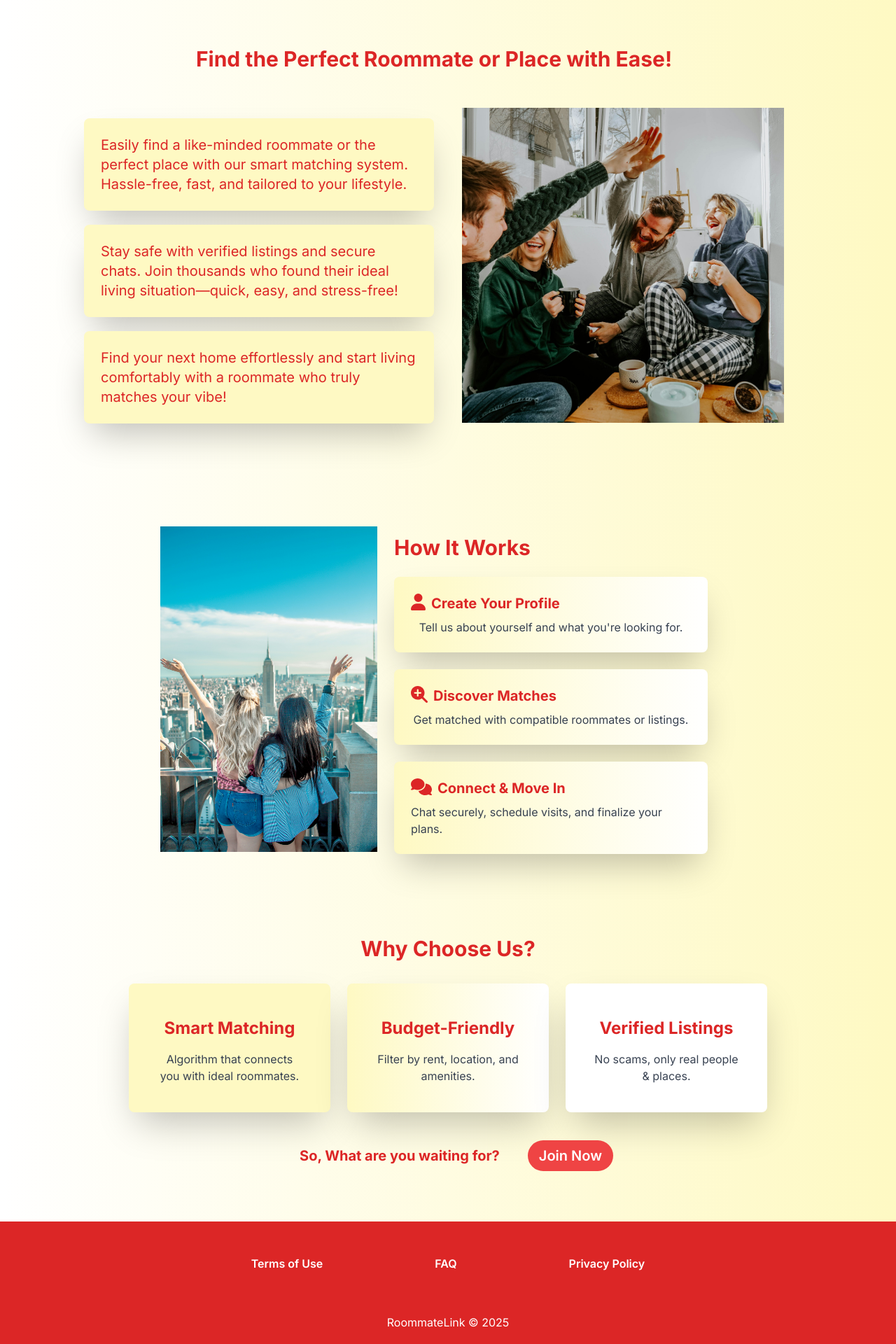
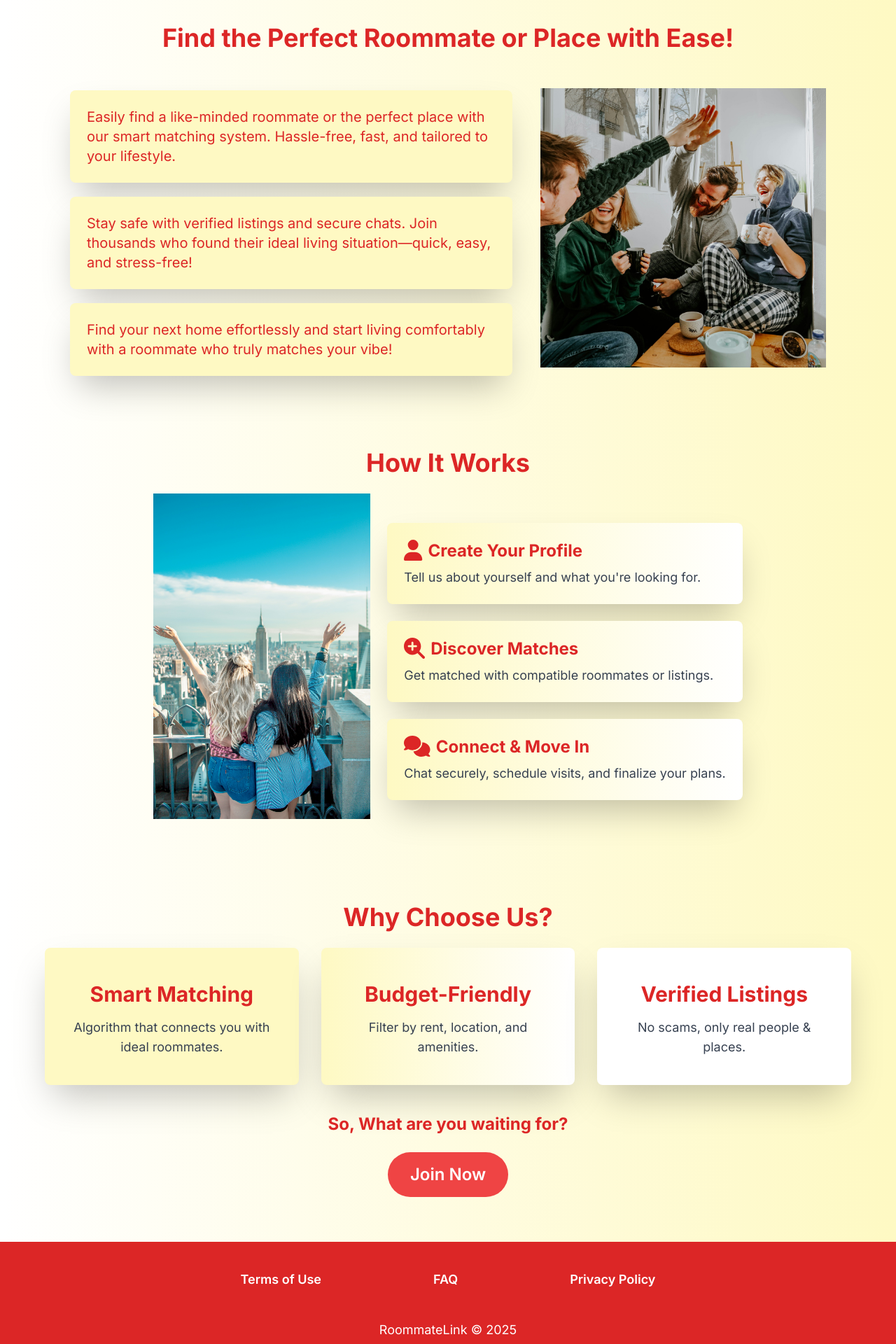
Before and after one commit to Evan-Proulx/RoommateLink-Frontend, a React (Vite) app: page / in a window 1280 px wide. Shown: the part 120-2040 px from the top of the page at 70% size. Built offline with nearby package versions, Linux system fonts and the light colour scheme; no server answers; a web font is replaced by a local one.

Commit message:
Make landing page responsive

```diff
--- a/src/Components/LandingPage/LandingPage.tsx
+++ b/src/Components/LandingPage/LandingPage.tsx
@@ -1,15 +1,10 @@
 import React, {useState} from "react";
 import {FontAwesomeIcon} from "@fortawesome/react-fontawesome";
 import {faComments, faMagnifyingGlassPlus, faUser} from "@fortawesome/free-solid-svg-icons";
-import {Link} from "react-router-dom";
-import MapPopup from "../Survey/SurveyComponents/Survey-Map-Popup.tsx";
 import LoginPopup from "./LoginPopup.tsx";
-
-
 
 const FirstSection = () => {
     const [isOn, setIsOn] = useState(false);
-
     const [isPopupOpen, setPopupOpen] = useState(false);
 
     const handleOpenPopup = () => {
@@ -21,12 +16,11 @@ const FirstSection = () => {
     };
 
     return (
-        <section className="bg-gradient-to-r from-white to-yellow-100 text-center pb-10 pl-0 pr-10">
-
-            <div className="flex justify-between items-center w-full px-10 py-4">
+        <section className="bg-gradient-to-r from-white to-yellow-100 text-center pb-10 pl-5 pr-5 md:pl-10 md:pr-10 lg:pl-20 lg:pr-20">
+            <div className="flex justify-between items-center w-full py-4 px-5 md:px-10 lg:px-20">
                 {/* Language Toggle (Left Side) */}
                 <div className="flex items-center space-x-3">
-                    <span className="text-gray-700 font-semibold text-xl">En</span>
+                    <span className="text-gray-700 font-semibold text-lg md:text-xl">En</span>
                     <label className="relative inline-flex items-center cursor-pointer">
                         <input
                             type="checkbox"
@@ -34,58 +28,63 @@ const FirstSection = () => {
                             checked={isOn}
                             onChange={() => setIsOn(!isOn)}
                         />
-                        <div className="w-14 h-7 bg-red-500 rounded-full peer-checked:bg-blue-400 transition-colors duration-300">
+                        <div className="w-12 md:w-14 h-6 md:h-7 bg-red-500 rounded-full peer-checked:bg-blue-400 transition-colors duration-300">
                             <div
-                                className={`absolute top-1 left-1 h-5 w-5 bg-white rounded-full transition-all duration-300 ${
-                                    isOn ? "translate-x-7" : ""
+                                className={`absolute top-0.5 md:top-1 left-0.5 md:left-1 h-5 md:h-5 w-5 md:w-5 bg-white rounded-full transition-all duration-300 ${
+                                    isOn ? "translate-x-6 md:translate-x-7" : ""
                                 }`}
                             ></div>
                         </div>
                     </label>
-                    <span className="text-gray-700 font-semibold text-xl">Fr</span>
+                    <span className="text-gray-700 font-semibold text-lg md:text-xl">Fr</span>
                 </div>
 
                 {/* Account Section (Right Side) */}
-                <div className="flex items-center space-x-6" onClick={handleOpenPopup}>
-                        <button className="px-4 py-2 bg-red-500 text-white font-semibold text-xl rounded-full
+                <div className="flex items-center space-x-4 md:space-x-6" onClick={handleOpenPopup}>
+                    <button className="px-3 py-1.5 md:px-4 md:py-2 bg-red-500 text-white font-semibold text-lg md:text-xl rounded-full
                         hover:bg-red-600 transition-transform duration-300 hover:scale-110"
-                        >
-                            Log in
-                        </button>
-                    <LoginPopup isOpen={isPopupOpen} onClose={handleClosePopup} />
+                    >
+                        Log in
+                    </button>
+                    <LoginPopup isOpen={isPopupOpen} onClose={handleClosePopup}/>
                 </div>
             </div>
 
-            <div className="flex flex-col items-center justify-center text-center">
-                <h1 className="landingPageLogo mt-[-30px]">Roommate Link</h1>
-                <h1 className="text-3xl font-bold text-red-600 mt-[-20px]">Find the Perfect Roommate or Place with Ease!</h1>
+            <div className="flex flex-col items-center justify-center text-center mt-6 md:mt-0">
+                <h1 className="landingPageLogo mt-[-10px] md:mt-[-30px] text-5xl md:text-6xl">Roommate Link</h1>
+                <h1 className="text-xl md:text-3xl font-bold text-red-600 mt-2 md:mt-[-20px] lg:text-4xl">Find the Perfect Roommate or Place with Ease!</h1>
 
-                <div className="flex items-center justify-between mt-8 max-w-6xl mx-auto">
-                    <div className="max-w-2xl">
-                        <div className="bg-yellow-100 w-[500px] p-4 rounded-lg shadow-2xl m-5 text-left transition-transform duration-300 hover:scale-105">
+                <div className="flex flex-col lg:flex-row items-center justify-between mt-6 md:mt-8 max-w-6xl mx-auto">
+                    {/* Image for Phone Mode (Above Text) */}
+                    <div className="lg:hidden mb-4 p-3 md:p-5">
+                        <img src="/src/Components/LandingPage/img4.jpg" alt="Create Profile" className="mx-auto" style={{ width: '90%', maxWidth: '500px'}} />
+                    </div>
+                    <div className="max-w-md md:max-w-2xl">
+                        <div className="bg-yellow-100 p-4 rounded-lg shadow-2xl m-3 md:m-5 text-left transition-transform duration-300 hover:scale-105">
                             <div className="p-2">
-                                <p className="text-xl font-normal text-red-600">
+                                <p className="text-lg md:text-xl font-normal text-red-600 lg:text-1xl">
                                     Easily find a like-minded roommate or the perfect place with our smart matching system. Hassle-free, fast, and tailored to your lifestyle.
                                 </p>
                             </div>
                         </div>
-                        <div className="bg-yellow-100 w-[500px] p-4 rounded-lg shadow-2xl m-5 text-left transition-transform duration-300 hover:scale-105">
+                        <div className="bg-yellow-100 p-4 rounded-lg shadow-2xl m-3 md:m-5 text-left transition-transform duration-300 hover:scale-105">
                             <div className="p-2">
-                                <p className="text-xl font-normal text-red-600">
+                                <p className="text-lg md:text-xl font-normal text-red-600 lg:text-1xl">
                                     Stay safe with verified listings and secure chats. Join thousands who found their ideal living situation—quick, easy, and stress-free!
                                 </p>
                             </div>
                         </div>
-                        <div className="bg-yellow-100 w-[500px] p-4 rounded-lg shadow-2xl m-5 text-left transition-transform duration-300 hover:scale-105">
+                        <div className="bg-yellow-100 p-4 rounded-lg shadow-2xl m-3 md:m-5 text-left transition-transform duration-300 hover:scale-105">
                             <div className="p-2">
-                                <p className="text-xl font-normal text-red-600">
+                                <p className="text-lg md:text-xl font-normal text-red-600 lg:text-1xl">
                                     Find your next home effortlessly and start living comfortably with a roommate who truly matches your vibe!
                                 </p>
                             </div>
                         </div>
                     </div>
-                    <div>
-                        <img src="/src/Components/LandingPage/img4.jpg" alt="Create Profile" className="mx-auto mb-4 p-5" style={{ width: '500px'}} />
+                    {/* Image for Normal Mode (Right Side) */}
+                    <div className="hidden lg:block mt-4 lg:mt-0">
+                        <img src="/src/Components/LandingPage/img4.jpg" alt="Create Profile" className="mx-auto mb-4 p-3 md:p-5" style={{ width: '500px'}} />
                     </div>
                 </div>
             </div>
@@ -94,38 +93,40 @@ const FirstSection = () => {
 };
 
 
-
-
 const HowItWorks = () => {
     return (
-        <section className="bg-gradient-to-r from-white to-yellow-100 text-center py-10 pl-0 pr-10">
-            <div className="mt-8 flex flex-col md:flex-row items-center justify-center gap-6">
-                <div>
+        <section className="bg-gradient-to-r from-white to-yellow-100 text-center py-8 md:py-10 pl-5 pr-5 md:pl-0 md:pr-0 lg:pl-10 lg:pr-10">
+            <h2 className="text-2xl md:text-3xl font-bold text-red-600 mb-6 lg:text-4xl">How It Works</h2>
+            <div className="mt-4 flex flex-col lg:flex-row items-center justify-center gap-6">
+                {/* Image for Phone Mode (Above Text) */}
+                <div className="md:hidden mb-4">
+                    <img src="/src/Components/LandingPage/img3.jpg" alt="Create Profile" className="mx-auto" style={{ width: '90%', maxWidth: '310px'  }} />
+                </div>
+                {/* Image for Normal Mode (Left Side) */}
+                <div className="hidden md:block lg:order-1">
                     <img src="/src/Components/LandingPage/img3.jpg" alt="Create Profile" className="mx-auto mb-4" style={{ width: '310px'  }} />
                 </div>
-                <div className="flex flex-col gap-6">
-                    <h2 className="text-3xl font-bold text-red-600 text-left">How It Works</h2>
-
-                    <div className="bg-yellow-100 p-6 rounded-lg shadow-2xl max-w-md bg-gradient-to-r from-yellow-100 to-white transition-transform duration-300 hover:scale-105">
-                        <div className="flex items-left gap-2 ">
-                            <FontAwesomeIcon icon={faUser} className="text-2xl text-red-600" />
-                            <h3 className="text-xl font-bold text-left text-red-600">Create Your Profile</h3>
+                <div className="flex flex-col gap-4 md:gap-6 max-w-md lg:max-w-lg lg:order-2">
+                    <div className="bg-yellow-100 p-4 md:p-6 rounded-lg shadow-2xl bg-gradient-to-r from-yellow-100 to-white transition-transform duration-300 hover:scale-105">
+                        <div className="flex items-left gap-2">
+                            <FontAwesomeIcon icon={faUser} className="text-xl md:text-2xl text-red-600 lg:text-3xl"/>
+                            <h3 className="text-lg md:text-xl font-bold text-left text-red-600 lg:text-2xl">Create Your Profile</h3>
                         </div>
-                        <p className="text-gray-700 mt-2">Tell us about yourself and what you're looking for.</p>
+                        <p className="text-gray-700 mt-2 text-sm md:text-base text-left lg:text-lg">Tell us about yourself and what you're looking for.</p>
                     </div>
-                    <div className="bg-yellow-100 p-6 rounded-lg shadow-2xl max-w-md bg-gradient-to-r from-yellow-100 to-white transition-transform duration-300 hover:scale-105">
-                        <div className="flex items-left gap-2 ">
-                            <FontAwesomeIcon icon={faMagnifyingGlassPlus} className="text-2xl text-red-600 "/>
-                            <h3 className="text-xl font-bold text-left text-red-600">Discover Matches</h3>
+                    <div className="bg-yellow-100 p-4 md:p-6 rounded-lg shadow-2xl bg-gradient-to-r from-yellow-100 to-white transition-transform duration-300 hover:scale-105">
+                        <div className="flex items-left gap-2">
+                            <FontAwesomeIcon icon={faMagnifyingGlassPlus} className="text-xl md:text-2xl text-red-600 lg:text-3xl"/>
+                            <h3 className="text-lg md:text-xl font-bold text-left text-red-600 lg:text-2xl">Discover Matches</h3>
                         </div>
-                        <p className="text-gray-700 mt-2">Get matched with compatible roommates or listings.</p>
+                        <p className="text-gray-700 mt-2 text-sm md:text-base text-left lg:text-lg">Get matched with compatible roommates or listings.</p>
                     </div>
-                    <div className="bg-yellow-100 p-6 rounded-lg shadow-2xl max-w-md bg-gradient-to-r from-yellow-100 to-white transition-transform duration-300 hover:scale-105">
-                        <div className="flex items-left gap-2 ">
-                            <FontAwesomeIcon icon={faComments} className="text-2xl text-red-600 " />
-                            <h3 className="text-xl font-bold text-left text-red-600">Connect & Move In</h3>
+                    <div className="bg-yellow-100 p-4 md:p-6 rounded-lg shadow-2xl bg-gradient-to-r from-yellow-100 to-white transition-transform duration-300 hover:scale-105">
+                        <div className="flex items-left gap-2">
+                            <FontAwesomeIcon icon={faComments} className="text-xl md:text-2xl text-red-600 lg:text-3xl"/>
+                            <h3 className="text-lg md:text-xl font-bold text-left text-red-600 lg:text-2xl">Connect & Move In</h3>
                         </div>
-                        <p className="text-gray-700 mt-2 text-left">Chat securely, schedule visits, and finalize your plans.</p>
+                        <p className="text-gray-700 mt-2 text-sm md:text-base text-left lg:text-lg">Chat securely, schedule visits, and finalize your plans.</p>
                     </div>
                 </div>
             </div>
@@ -134,8 +135,6 @@ const HowItWorks = () => {
 };
 
 const WhyChooseUs = () => {
-    const [isOn, setIsOn] = useState(false);
-
     const [isPopupOpen, setPopupOpen] = useState(false);
 
     const handleOpenPopup = () => {
@@ -145,37 +144,36 @@ const WhyChooseUs = () => {
     const handleClosePopup = () => {
         setPopupOpen(false);
     };
+
     return (
-        <section className="py-16 text-center bg-gradient-to-r from-white to-yellow-100">
-            <h2 className="text-3xl font-bold text-red-600">Why Choose Us?</h2>
-            <div className="mt-8 flex flex-col md:flex-row justify-center gap-6">
-                <div className="bg-yellow-100 p-10 rounded-lg shadow-2xl w-72 transition-transform duration-300 hover:scale-105 ">
-                    <h3 className="text-2xl p-2 font-bold text-red-600">Smart Matching</h3>
-                    <p className="text-gray-700 mt-2">Algorithm that connects you with ideal roommates.</p>
+        <section className="py-12 md:py-16 text-center bg-gradient-to-r from-white to-yellow-100">
+            <h2 className="text-2xl md:text-3xl font-bold text-red-600 mb-6 lg:text-4xl">Why Choose Us?</h2>
+            <div className="mt-4 flex flex-col md:flex-row justify-center gap-4 md:gap-6 max-w-6xl mx-auto lg:gap-8">
+                <div className="bg-yellow-100 p-6 md:p-10 rounded-lg shadow-2xl w-full max-w-sm transition-transform duration-300 hover:scale-105 self-center">
+                    <h3 className="text-xl md:text-2xl p-2 font-bold text-red-600 lg:text-3xl">Smart Matching</h3>
+                    <p className="text-gray-700 mt-2 text-sm md:text-base lg:text-lg">Algorithm that connects you with ideal roommates.</p>
                 </div>
-                <div className="bg-white p-10 rounded-lg shadow-2xl w-72 bg-gradient-to-r from-yellow-100 to-white transition-transform duration-300 hover:scale-105">
-                    <h3 className="text-2xl p-2 font-bold text-red-600">Budget-Friendly</h3>
-                    <p className="text-gray-700 mt-2">Filter by rent, location, and amenities.</p>
+                <div className="bg-white p-6 md:p-10 rounded-lg shadow-2xl w-full max-w-sm bg-gradient-to-r from-yellow-100 to-white transition-transform duration-300 hover:scale-105 self-center">
+                    <h3 className="text-xl md:text-2xl p-2 font-bold text-red-600 lg:text-3xl">Budget-Friendly</h3>
+                    <p className="text-gray-700 mt-2 text-sm md:text-base lg:text-lg">Filter by rent, location, and amenities.</p>
                 </div>
-                <div className="bg-white p-10 rounded-lg shadow-2xl w-72 transition-transform duration-300 hover:scale-105">
-                    <h3 className="text-2xl p-2 font-bold text-red-600">Verified Listings</h3>
-                    <p className="text-gray-700 mt-2">No scams, only real people & places.</p>
+                <div className="bg-white p-6 md:p-10 rounded-lg shadow-2xl w-full max-w-sm transition-transform duration-300 hover:scale-105 self-center">
+                    <h3 className="text-xl md:text-2xl p-2 font-bold text-red-600 lg:text-3xl">Verified Listings</h3>
+                    <p className="text-gray-700 mt-2 text-sm md:text-base lg:text-lg">No scams, only real people & places.</p>
                 </div>
             </div>
 
-            <div className="flex items-center justify-center text-center space-x-4 mt-8">
-                <h2 className="text-xl px-6 py-4 font-bold text-red-600">So, What are you waiting for?</h2>
+            <div className="flex flex-col items-center justify-center text-center space-y-4 mt-6 md:mt-8">
+                <h2 className="text-lg md:text-xl px-4 py-2 font-bold text-red-600 lg:text-2xl">So, What are you waiting for?</h2>
                 <div onClick={handleOpenPopup}>
-                    <button className="px-4 py-2 bg-red-500 text-white font-semibold text-xl rounded-full
-                        hover:bg-red-600 transition-transform duration-300 hover:scale-110"
+                    <button className="px-6 py-3 bg-red-500 text-white font-semibold text-lg md:text-xl rounded-full
+                        hover:bg-red-600 transition-transform duration-300 hover:scale-110 lg:px-8 lg:py-4 lg:text-2xl"
                     >
                         Join Now
                     </button>
-                    <LoginPopup isOpen={isPopupOpen} onClose={handleClosePopup} />
+                    <LoginPopup isOpen={isPopupOpen} onClose={handleClosePopup}/>
                 </div>
-
             </div>
-
         </section>
     );
 };
@@ -183,24 +181,22 @@ const WhyChooseUs = () => {
 const LandingPage = () => {
     return (
         <div>
-            <FirstSection />
-            <HowItWorks />
-            <WhyChooseUs />
-            <footer className="text-center py-6 bg-red-600 text-white">
-                <div className="mb-5 flex justify-center space-x-16">
-                    <button className="px-12 py-6 text-white font-semibold transition-transform duration-300 hover:scale-125">
+            <FirstSection/>
+            <HowItWorks/>
+            <WhyChooseUs/>
+            <footer className="text-center py-4 md:py-6 bg-red-600 text-white">
+                <div className="mb-4 md:mb-5 flex flex-col md:flex-row justify-center items-center space-y-2 md:space-y-0 md:space-x-8 lg:space-x-16">
+                    <button className="px-8 py-3 text-white font-semibold transition-transform duration-300 hover:scale-110 lg:px-12 lg:py-4 lg:text-lg">
                         Terms of Use
                     </button>
-                    <button className="px-12 py-6 text-white font-semibold transition-transform duration-300 hover:scale-125">
+                    <button className="px-8 py-3 text-white font-semibold transition-transform duration-300 hover:scale-110 lg:px-12 lg:py-4 lg:text-lg">
                         FAQ
                     </button>
-
-                        <button className="px-12 py-6 text-white font-semibold transition-transform duration-300 hover:scale-125">
-                            Privacy Policy
-                        </button>
+                    <button className="px-8 py-3 text-white font-semibold transition-transform duration-300 hover:scale-110 lg:px-12 lg:py-4 lg:text-lg">
+                        Privacy Policy
+                    </button>
                 </div>
-
-                <p className="pt-4">RoommateLink &copy; 2025</p>
+                <p className="pt-2 text-sm md:text-base lg:text-lg">RoommateLink &copy; 2025</p>
             </footer>
         </div>
     );
```
